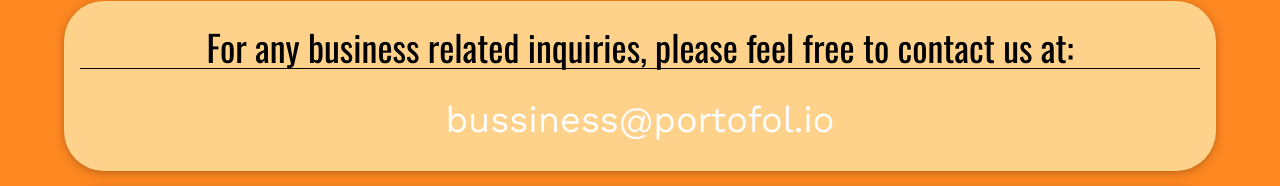
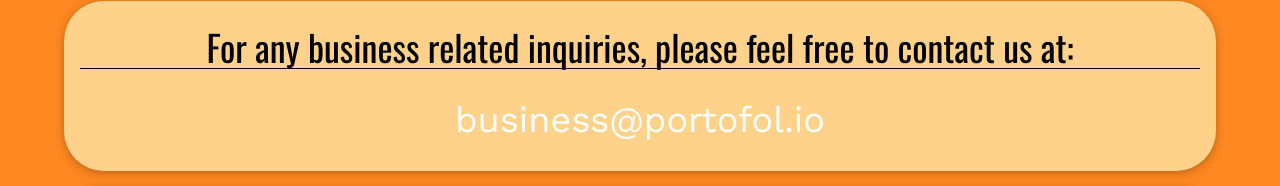
Before and after one commit to mascalucian/fe-finalproject, a Vue app: page /#/contact in a window 1280 px wide. Shown: the part 298-484 px from the top of the page. Built offline with nearby package versions, Linux system fonts and the light colour scheme; what vue-loading-overlay, vuexfire would draw is missing.

Commit message:
spelling fix

```diff
--- a/src/components/Contact.vue
+++ b/src/components/Contact.vue
@@ -8,7 +8,7 @@
         <h3>
           For any business related inquiries, please feel free to contact us at:
         </h3>
-        <a href="mailto:bussiness@portofol.io">bussiness@portofol.io</a>
+        <a href="mailto:business@portofol.io">business@portofol.io</a>
       </div>
       <div>
         <h3>
```
